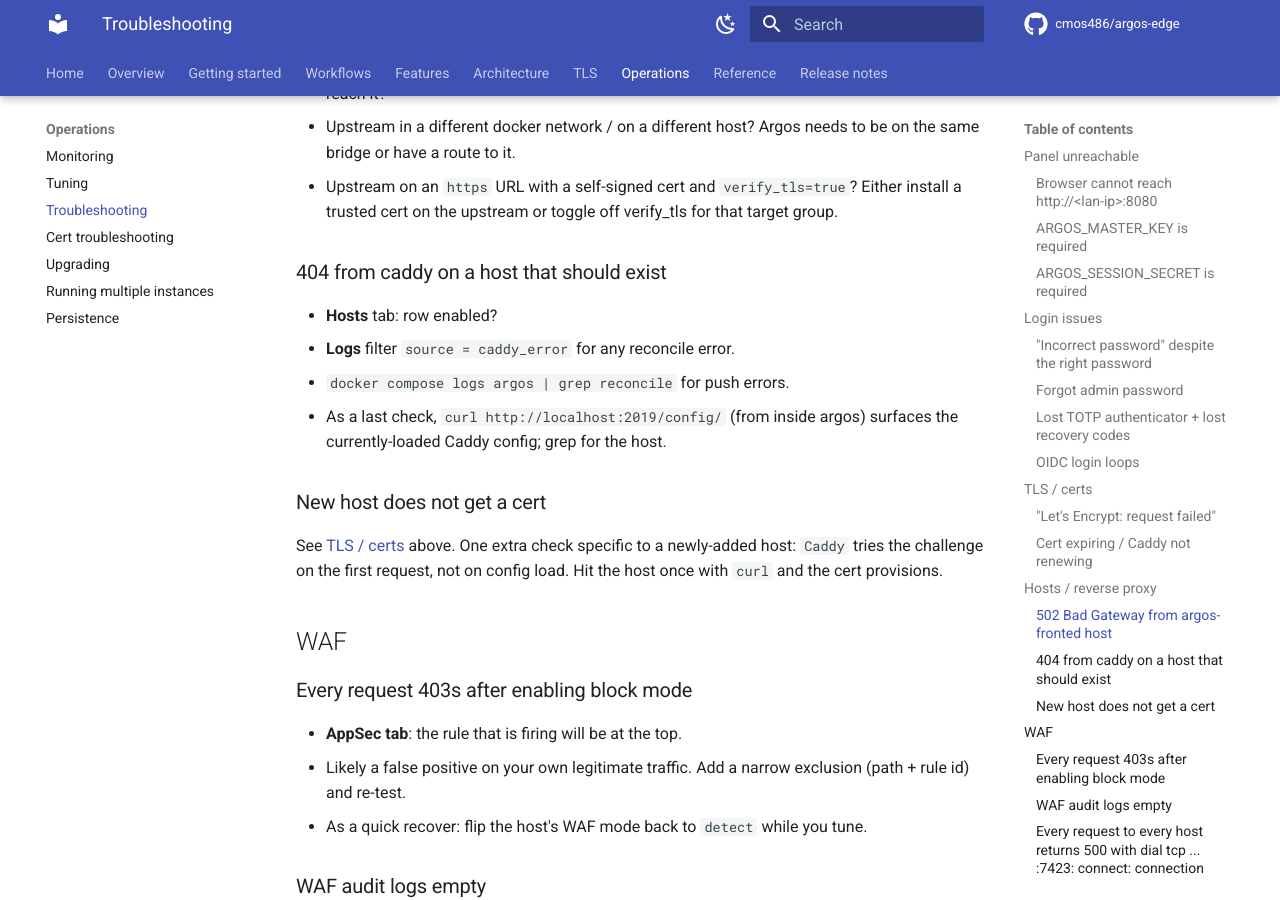
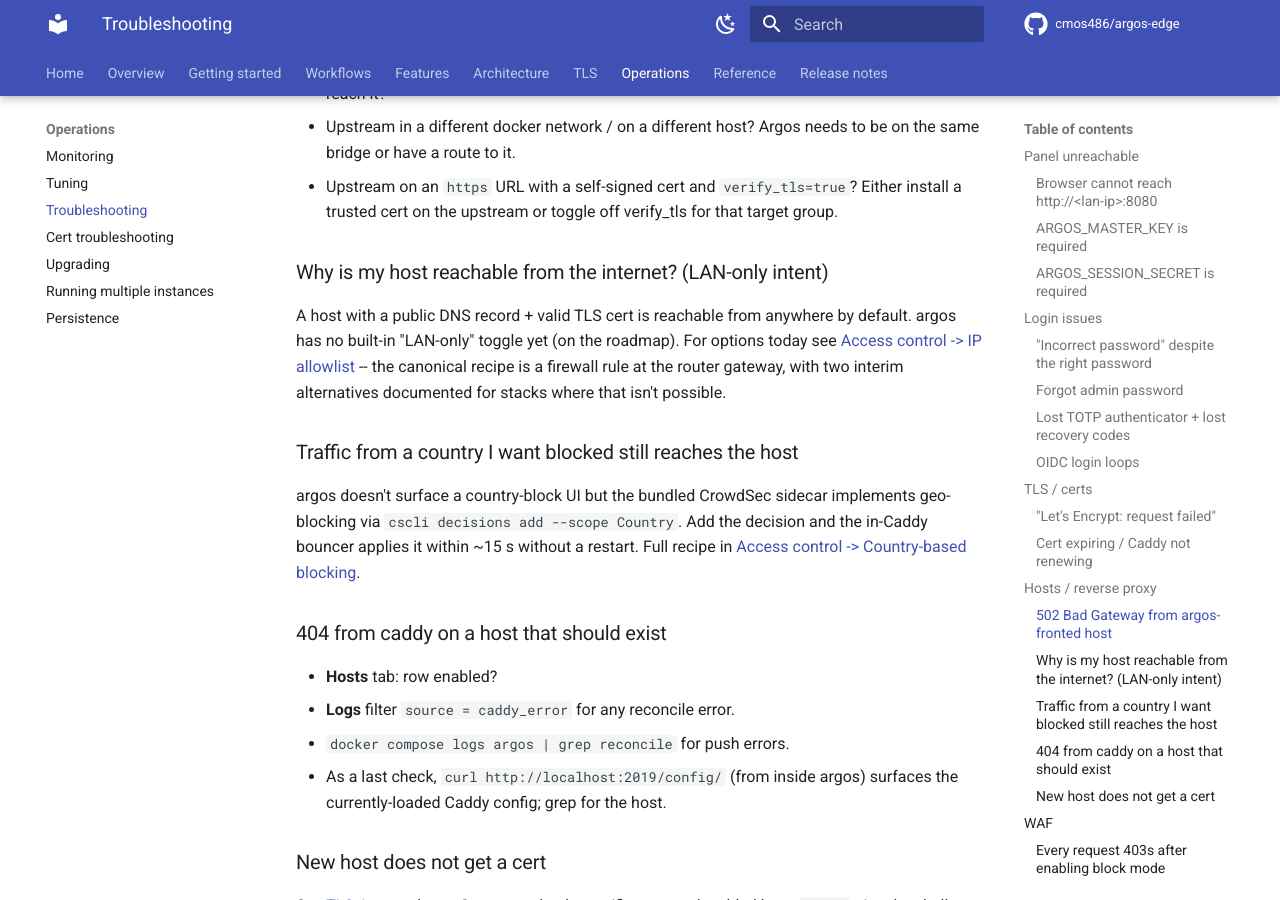
Before and after one commit to cmos486/argos-edge, an MkDocs documentation site: the page built from docs/operations/troubleshooting.md, in a window 1280 px wide and 900 px high, scrolled down 3543 px. Built offline with MkDocs 1.6.1 and Material for MkDocs 9.7.7, drawn with Linux system fonts in a browser that asks for light colours; comment, search, counter and statistics services are not loaded.

Commit message:
docs: cross-link access control from appsec.md and troubleshooting.md

```diff
--- a/docs/operations/troubleshooting.md
+++ b/docs/operations/troubleshooting.md
@@ -169,6 +169,25 @@ The upstream is unreachable or refused the connection.
 - Upstream on an `https` URL with a self-signed cert and
   `verify_tls=true`? Either install a trusted cert on the
   upstream or toggle off verify_tls for that target group.
+
+### Why is my host reachable from the internet? (LAN-only intent)
+
+A host with a public DNS record + valid TLS cert is reachable
+from anywhere by default. argos has no built-in "LAN-only"
+toggle yet (on the roadmap). For options today see
+[Access control -> IP allowlist](access-control.md#ip-allowlist-lan-only-access)
+-- the canonical recipe is a firewall rule at the router
+gateway, with two interim alternatives documented for stacks
+where that isn't possible.
+
+### Traffic from a country I want blocked still reaches the host
+
+argos doesn't surface a country-block UI but the bundled
+CrowdSec sidecar implements geo-blocking via
+`cscli decisions add --scope Country`. Add the decision and
+the in-Caddy bouncer applies it within ~15 s without a
+restart. Full recipe in
+[Access control -> Country-based blocking](access-control.md#country-based-blocking-geo-blocking).
 
 ### 404 from caddy on a host that should exist
 
```
Also changed, not shown: docs/features/appsec.md (+3 -0 lines).
